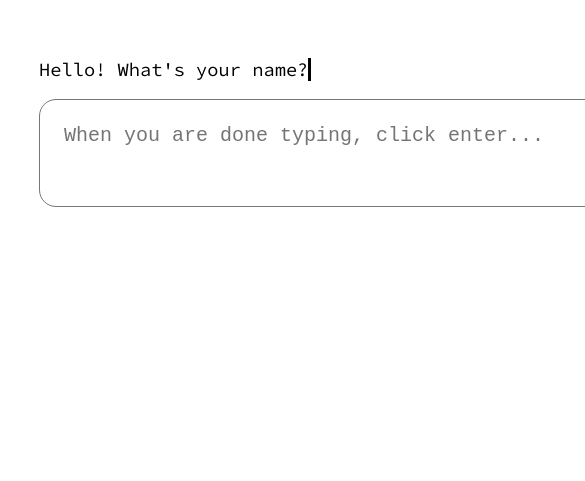
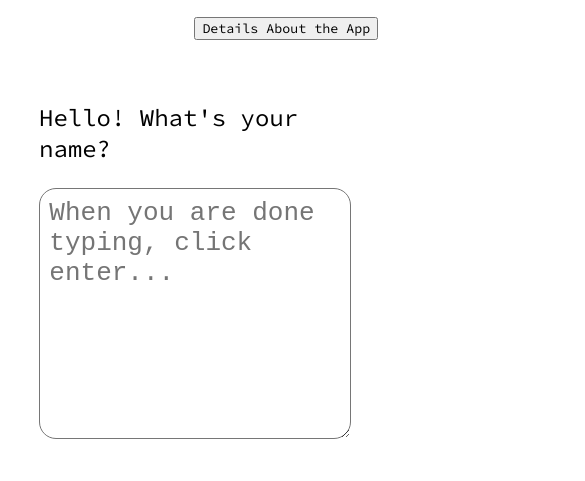
Before and after one commit to mariyatur27/AI-Chat, a website: page index.html in a window 390 px wide. Shown: the top 481 px of the page, 585 px wide, since content can reach past the window. Drawn offline with Linux system fonts and the light colour scheme; files that its build step writes are made by us from their sources; files whose address does not match are found by name.

Commit message:
Making styles for mobile devices

```diff
--- a/index.html
+++ b/index.html
@@ -18,6 +18,8 @@
         </div>
     </section>
 
+    <button id="details-btn">Details About the App</button>
+
 
     <script src="static/script.js"></script>
 </body>
--- a/src/script.js
+++ b/src/script.js
@@ -79,10 +79,6 @@ const generateQuestion = (id) => {
 const useGeneratedQuestion = (id, question) => {
     document.getElementById('question-' + id).value = question;
     processQuestion('question-' + id);
-
-    // document.getElementById('generation-' + id).removeEventListener('click', () => {
-    //     useGeneratedQuestion(num_id, question)
-    // })
 }
 
 
@@ -168,3 +164,10 @@ const presentAnswer = (answer, id) => {
         }
     })
 }
+
+
+document.getElementById('details-btn').addEventListener('click', function() {
+    alert(
+        "Welcome to AI Chat! \n Here are a few things to note: \n 1. This app is using API from Cohere. Since the free version is used, this app is able to make up to 5 API calls per minute. If more requests are made, the app crashes. Therefore, please be patient and do not make way too many requests. \n 2. API requests are made to generate the answer to the user's question, and to generate question prompts. \n 3. If the app crashes, the user will be redirect to another page which will notify them of what happened. \n Thank you! 😊"
+    )
+})
--- a/src/styles.css
+++ b/src/styles.css
@@ -30,13 +30,20 @@ body{
     border-radius: 17px
 }
 button#restart-btn {
-    width: 10%;
-    font-family: 'Source Code Pro', monospace;
+    width: fit-content;
     cursor: pointer;
 }
 #restart-btn-2{
+    cursor: pointer;
+}
+button#details-btn {
+    position: fixed;
+    top: 2%;
+    right: 1%;
+    cursor: pointer;
+}
+button {
     font-family: 'Source Code Pro', monospace;
-    cursor: pointer;
 }
 .typed {
     width: fit-content;
@@ -74,3 +81,37 @@ button#restart-btn {
 .hide {
     display: none;
 }
+
+/* Mobile Phones */
+@media only screen and (max-width: 600px) {
+    .container h3 {
+        font-weight: 100;
+        font-size: x-large;
+    }
+    .text-field {
+        height: 230px;
+        font-size: xx-large;
+        padding: 3%;
+        border-radius: 17px;
+        width: auto;
+    }
+    .container h5 {
+        font-size: large;
+    }
+    section.main-field {
+        margin-top: 10%;
+    }
+    button#details-btn {
+        right: 3%;
+    }
+    .typed{
+        white-space: break-spaces;
+        animation: none;
+        border-right: none;
+    }
+}
+
+/* Tablets */
+@media only screen and (min-width: 992px) {
+
+}
```
